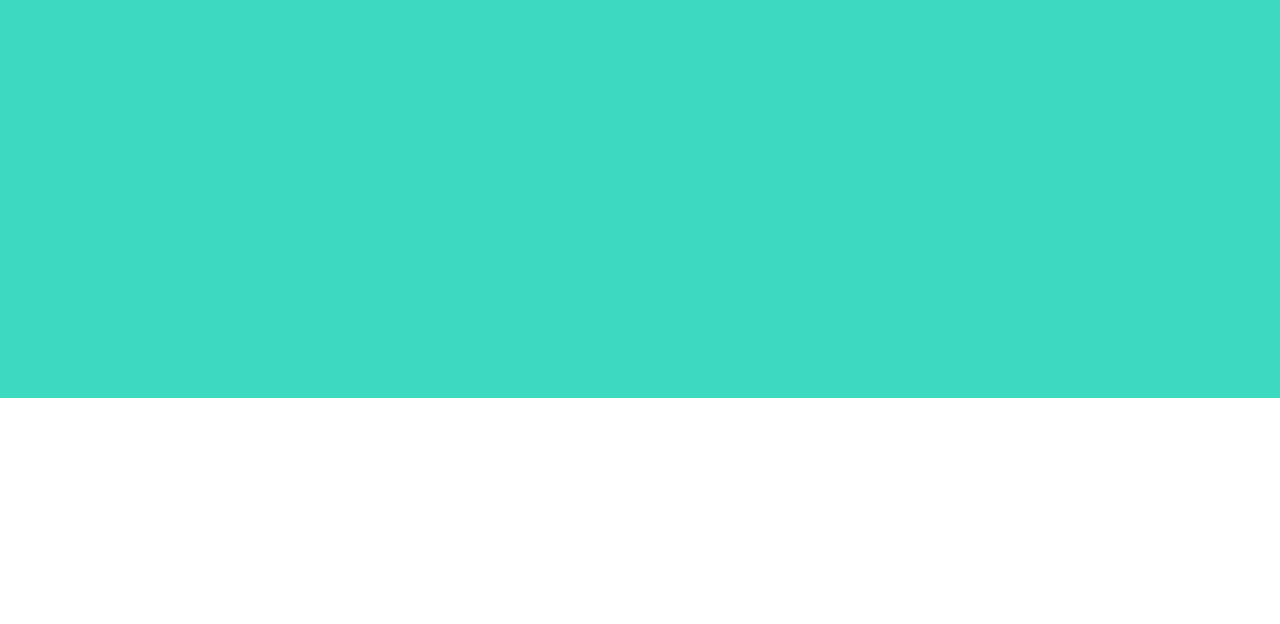
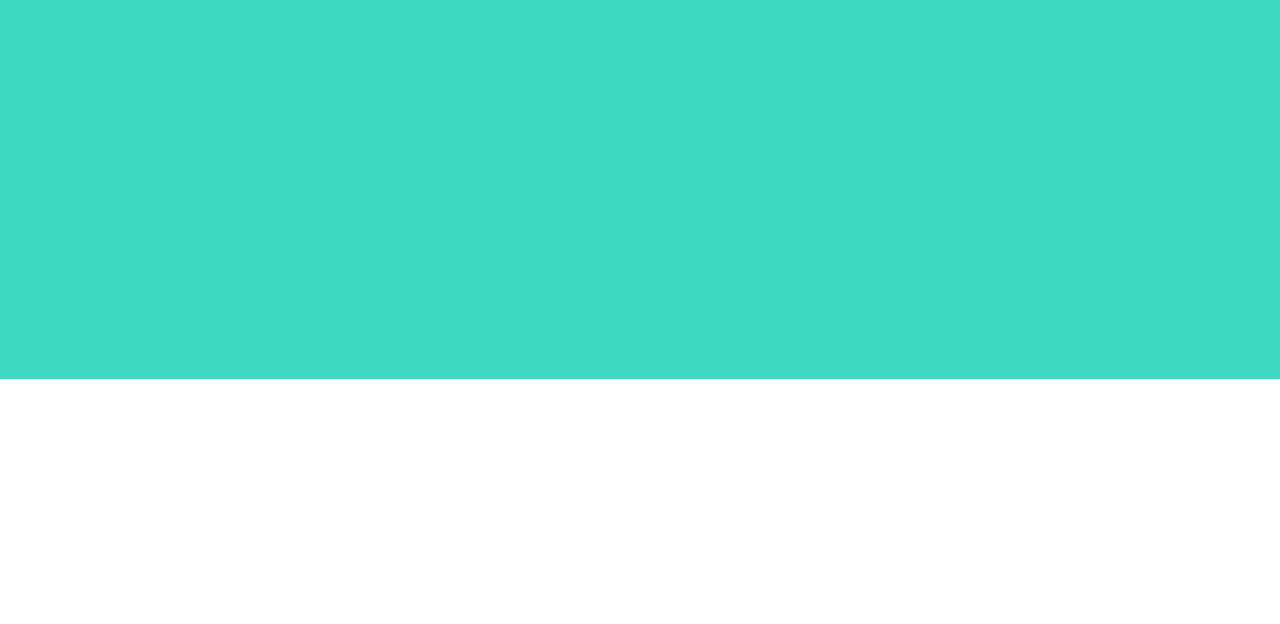
Before and after one commit to Adalab/modulo-1-evaluacion-intermedia-Cris-ti-na, a plain HTML site: page index.html in a window 1280 px wide. Shown: the part 509-1133 px from the top of the page. Before the commit the page ends 907 px from the top, so only its background shows below. Drawn offline with Linux system fonts and the light colour scheme.

Commit message:
computer changes

```diff
--- a/stylesheets/main.css
+++ b/stylesheets/main.css
@@ -40,6 +40,7 @@ body {
     flex-direction: column;
     width: 155px;
     margin: auto;
+    align-items: center;
     /*border: 1px solid red;*/
 }
 
@@ -90,7 +91,7 @@ body {
 
 /* MEDIAQ */
 
-@media all and (min-width: 768px) and (max-width: 1200px) {
+@media all and (min-width: 768px) {
 
     .wrapper {
         width: 100%;
@@ -106,6 +107,6 @@ body {
     }
 
     .claim {
-        padding-bottom: 40%;
+        padding-top: 40%;
         font-size: 40px;
     }
```
